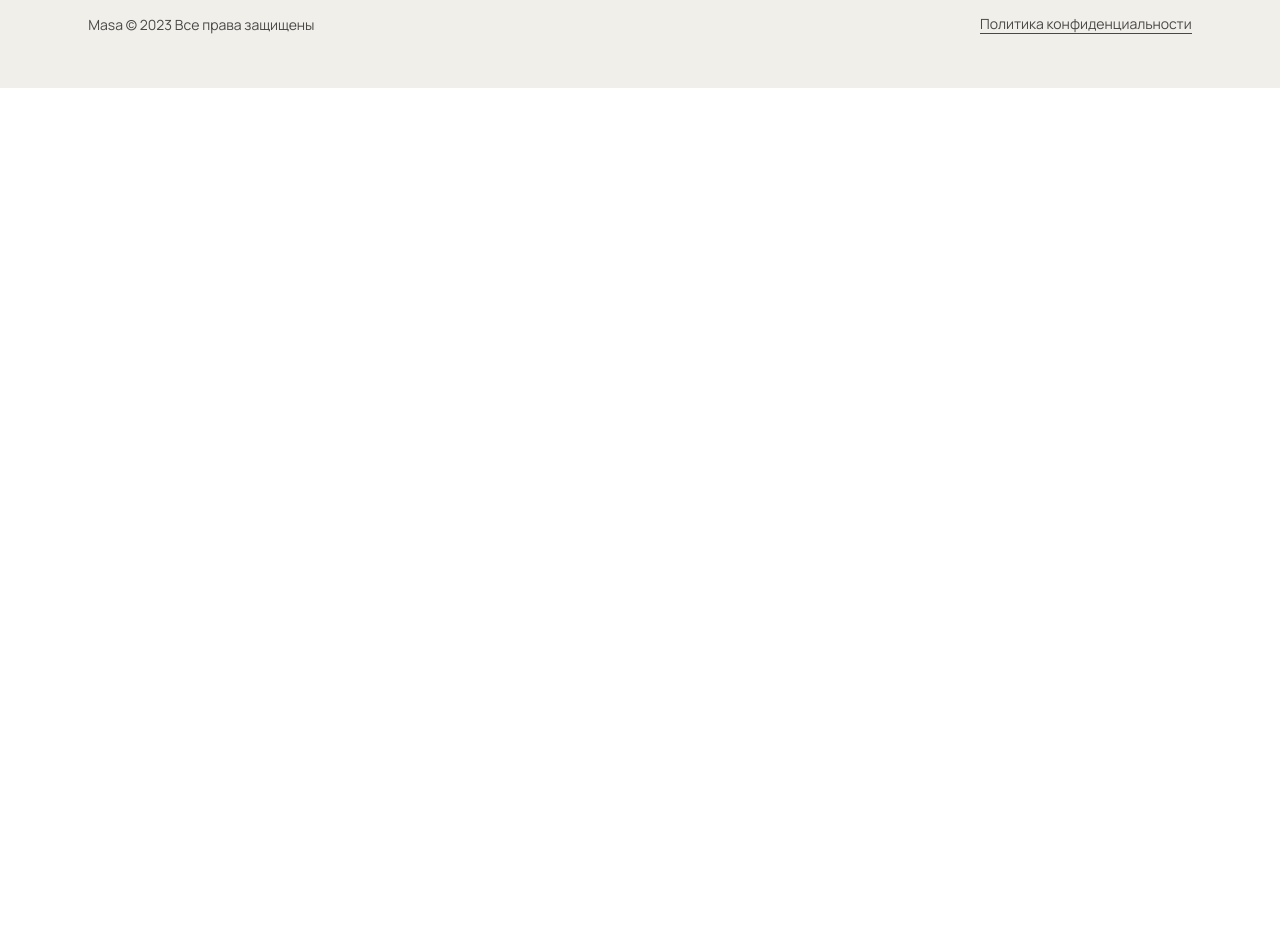
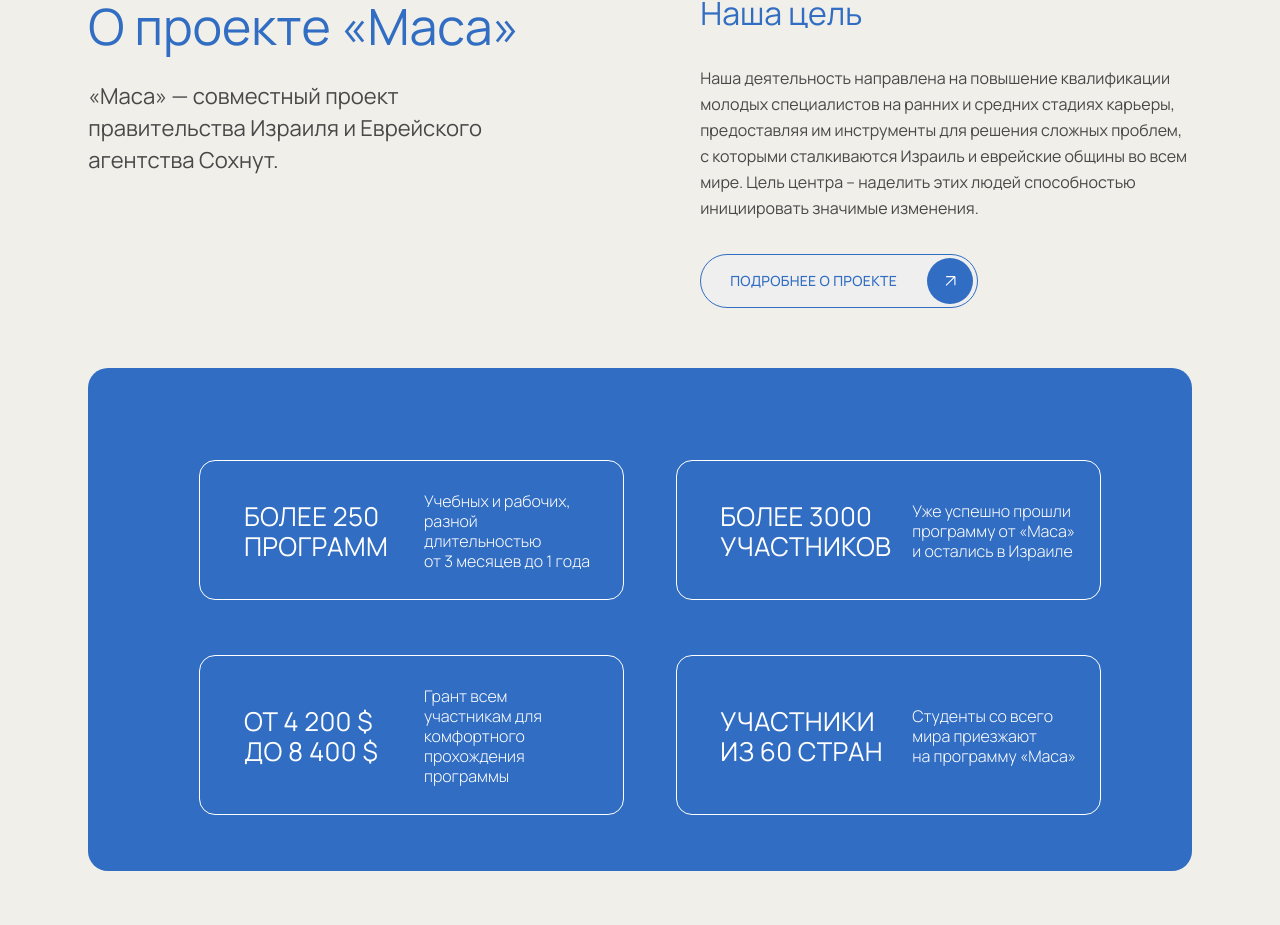
Before and after one commit to Nitay99/Masa, a website: page source/index.html in a window 1280 px wide. Shown: the part 922-1847 px from the top of the page. Before the commit the page ends 1010 px from the top, so only its background shows below. Drawn offline with nearby package versions, Linux system fonts and the light colour scheme; files that its build step writes are made by us from their sources; files whose address does not match are found by name.

Commit message:
Делает десктоп версию блока "О проекте"

```diff
--- a/source/index.html
+++ b/source/index.html
@@ -253,6 +253,42 @@
       <main class="main-container">
         <section class="about">
           <div class="container">
+            <div class="about__row">
+              <div class="about__heading">
+                <h2>О проекте «Маса»</h2>
+                <p>«Маса» — совместный проект правительства Израиля и&nbsp;Еврейского агентства Сохнут.</p>
+              </div>
+              <div class="about__desc">
+                <h3>Наша цель</h3>
+                <p>Наша деятельность направлена на&nbsp;повышение квалификации молодых специалистов на&nbsp;ранних и&nbsp;средних стадиях карьеры, предоставляя им&nbsp;инструменты для решения сложных проблем, с&nbsp;которыми сталкиваются Израиль и&nbsp;еврейские общины во&nbsp;всем мире. Цель центра – наделить этих людей способностью инициировать значимые изменения.</p>
+                <button class="btn" type="button">
+                  Подробнее о проекте
+                  <span class="btn__circle">
+                    <svg width="11" height="12" role="img" aria-hidden="true" focusable="false" fill="currentcolor">
+                      <use xlink:href="img/sprite.svg#arrow-link-icon"></use>
+                    </svg>
+                  </span>
+                </button>
+              </div>
+            </div>
+            <ul class="feature-list">
+              <li class="feature-list__item">
+                <h3>Более 250 программ</h3>
+                <p>Учебных и&nbsp;рабочих, разной длительностью от&nbsp;3&nbsp;месяцев до&nbsp;1&nbsp;года</p>
+              </li>
+              <li class="feature-list__item feature-list__item--additional">
+                <h3>Более 3000 участников</h3>
+                <p>Уже успешно прошли программу от&nbsp;«Маса» и&nbsp;остались в&nbsp;Израиле</p>
+              </li>
+              <li class="feature-list__item">
+                <h3>от 4 200 $ до 8 400 $</h3>
+                <p>Грант всем участникам для комфортного прохождения программы</p>
+              </li>
+              <li class="feature-list__item feature-list__item--additional">
+                <h3>Участники из 60 стран</h3>
+                <p>Студенты со&nbsp;всего мира&nbsp;приезжают на&nbsp;программу «Маса»</p>
+              </li>
+            </ul>
           </div>
         </section>
         <section class="programs">
--- a/source/sass/blocks/about.scss
+++ b/source/sass/blocks/about.scss
@@ -0,0 +1,53 @@
+.about {
+  padding-top: 117px;
+}
+
+.about__row {
+  display: flex;
+  column-gap: 12.8%;
+  margin-bottom: 60px;
+}
+
+.about__heading {
+  width: 477px;
+  padding-top: 6px;
+}
+
+.about__heading h2 {
+  margin-top: 0;
+  margin-bottom: 29px;
+
+  font-weight: 400;
+  font-size: 50px;
+  line-height: 1em;
+  color: $color-primary;
+}
+
+.about__heading p {
+  margin-top: 0;
+  margin-bottom: 0;
+
+  font-size: 22px;
+  line-height: 32px;
+}
+
+.about__desc {
+  width: 498px;
+}
+
+.about__desc h3 {
+  margin-top: 0;
+  margin-bottom: 34px;
+
+  font-weight: 400;
+  font-size: 32px;
+  line-height: 36px;
+  color: $color-primary;
+}
+
+.about__desc p {
+  margin-top: 0;
+  margin-bottom: 33px;
+
+  line-height: 26px;
+}
--- a/source/sass/blocks/btn.scss
+++ b/source/sass/blocks/btn.scss
@@ -7,7 +7,7 @@
   padding-bottom: 3px;
   padding-left: 29px;
 
-  letter-spacing: 0.2px;
+  letter-spacing: 0.3px;
   color: $color-primary;
   text-transform: uppercase;
   font-weight: 500;
--- /dev/null
+++ b/source/sass/blocks/feature-list.scss
@@ -0,0 +1,62 @@
+.feature-list {
+  padding-top: 92px;
+  padding-right: 0;
+  padding-bottom: 56px;
+  padding-left: 20px;
+  margin-top: 0;
+  margin-bottom: 0;
+  width: 100%;
+  display: flex;
+  flex-wrap: wrap;
+  justify-content: center;
+  column-gap: 52px;
+  row-gap: 55px;
+
+  background-color: $color-primary;
+  border-radius: 20px;
+  list-style-type: none;
+}
+
+.feature-list__item {
+  width: 39.2%;
+  display: flex;
+  justify-content: center;
+  align-items: center;
+  column-gap: 8px;
+  padding-top: 30px;
+  padding-right: 12px;
+  padding-bottom: 28px;
+  padding-left: 26px;
+
+  border: 1px solid $color-default-white;
+  border-radius: 16px;
+  color: $color-default-white;
+
+  &--additional {
+    column-gap: 20px;
+    padding-right: 10px;
+    padding-left: 33px;
+  }
+}
+
+.feature-list__item h3 {
+  margin-top: 0;
+  // margin-right: 10px;
+  margin-bottom: 0;
+  max-width: 172px;
+
+  letter-spacing: 0.3px;
+  font-weight: 400;
+  font-size: 26px;
+  line-height: 30px;
+  text-transform: uppercase;
+}
+
+.feature-list__item p {
+  margin-top: 0;
+  margin-bottom: 0;
+  width: 44%;
+
+  font-weight: 300;
+  line-height: 20px;
+}
--- a/source/sass/style.scss
+++ b/source/sass/style.scss
@@ -30,6 +30,7 @@
 @import "blocks/privacy";
 @import "blocks/hero";
 @import "blocks/about";
+@import "blocks/feature-list";
 @import "blocks/programs";
 @import "blocks/info";
 @import "blocks/news";
```
Also changed, not shown: build/css/style.css, build/css/style.min.css, build/index.html, 1 other file.
